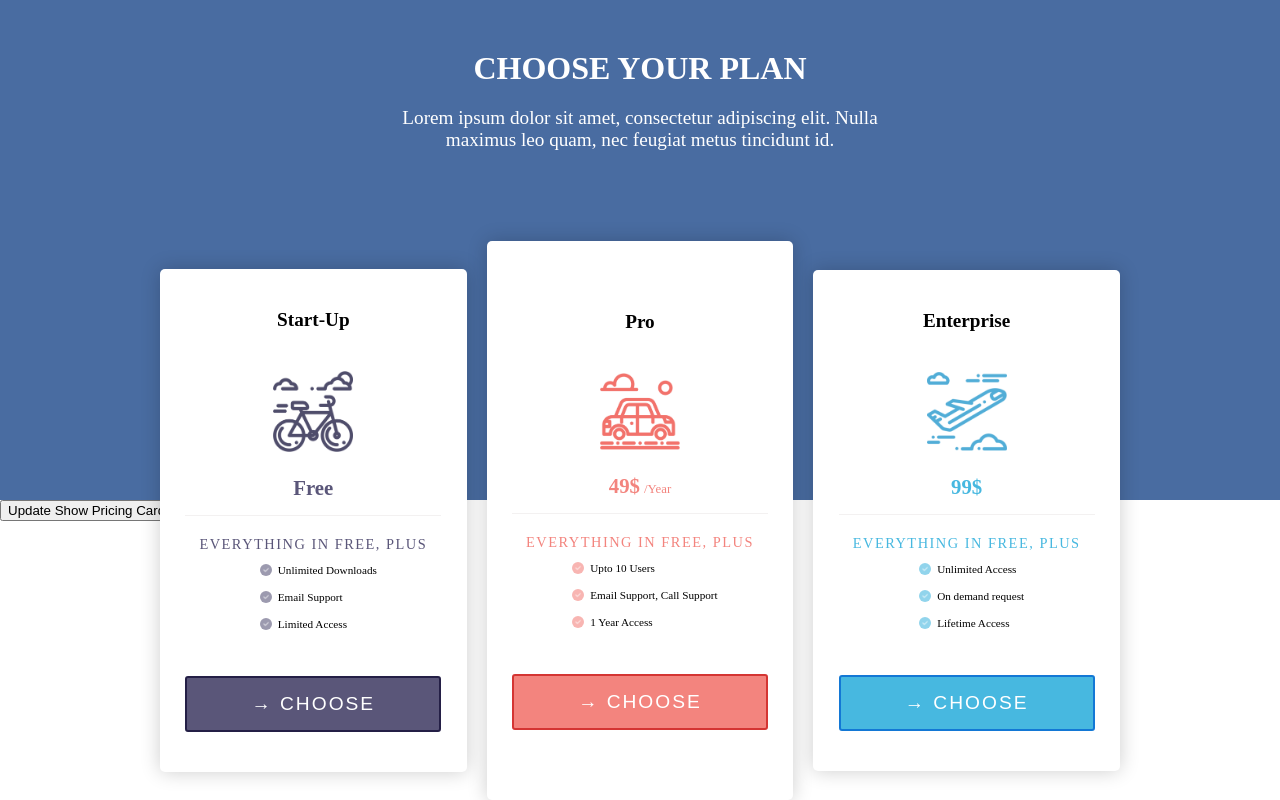
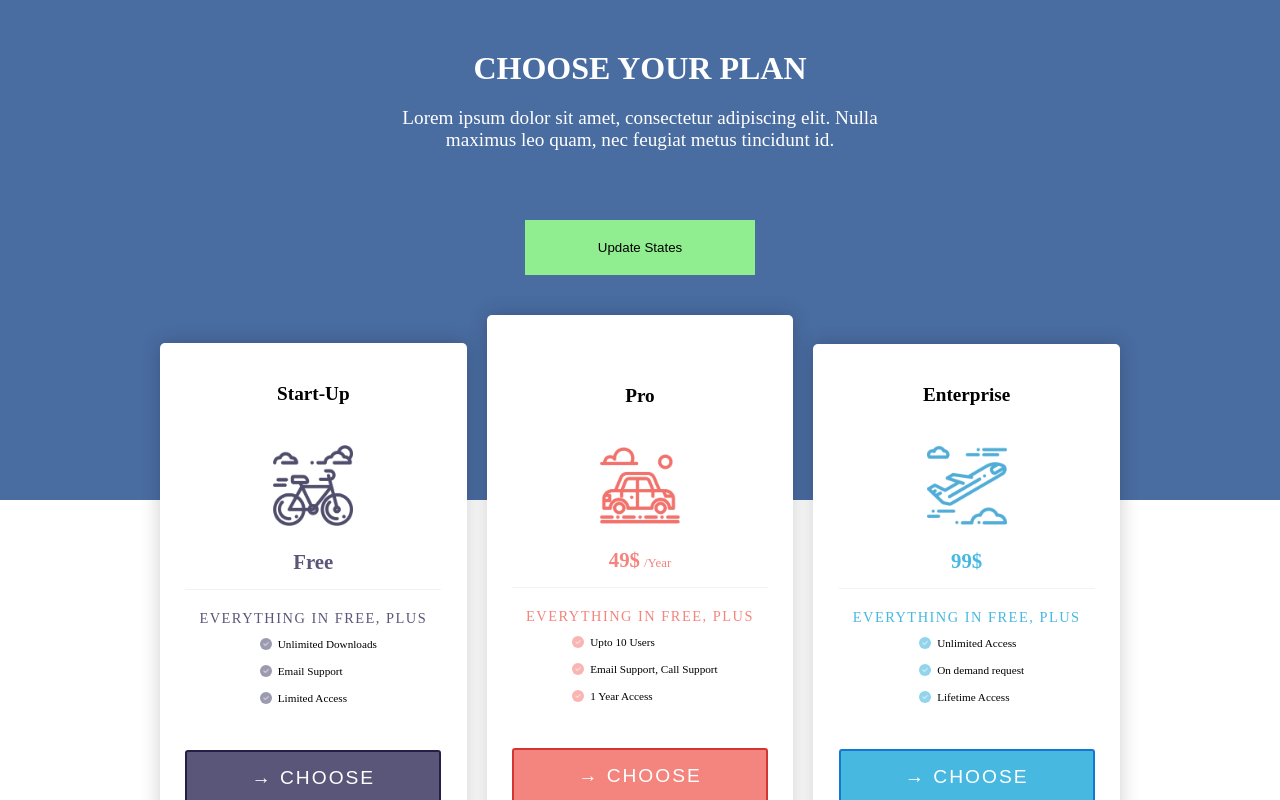
Before and after one commit to dillionmegida/react-course, a React (Vite) app: page / in a window 1280 px wide. Shown: the top 800 px of the page. Built offline with nearby package versions, Linux system fonts and the light colour scheme.

Commit message:
add code for asynchronous state lesson

```diff
--- a/src/App.jsx
+++ b/src/App.jsx
@@ -3,18 +3,27 @@ import styles from "./App.module.css"
 import { useState } from "react"
 
 function App() {
-  const [showPricingCards, setShowPricingCards] = useState(true)
-  const [showHeading, setShowHeading] = useState(true)
+  const [showPricingCards, setShowPricingCards] =
+    useState(true)
+  const [showHeading, setShowHeading] =
+    useState(true)
 
-  const updateShowPricingCards = () => {
-    setShowPricingCards(!showPricingCards)
-  }
+  // const updateShowPricingCards = () => {
+  //   setShowPricingCards(!showPricingCards) // batch/queue the update
+  //   console.log(showPricingCards)
+  // }
 
-  const updateShowHeading =() => {
-    setShowHeading(!showHeading)
-  }
+
+  // const updateShowHeading = () => {
+  //   setShowHeading(!showHeading) // batch/queue the update
+  // }
 
   console.log("i am rendered")
+
+  const updateStates = () => {
+    setShowPricingCards(!showPricingCards) // queue for next render
+    setShowHeading(!showHeading) // queue for next render
+  }
 
   const cards = [
     {
@@ -67,12 +76,23 @@ function App() {
           nec feugiat metus tincidunt id.
         </p>
       </div>
-      <button onClick={updateShowPricingCards}>
-        Update Show Pricing Cards
-      </button>
-      <button onClick={updateShowHeading}>
-        Update Show Heading
-      </button>
+      <div className={styles["update-buttons"]}>
+        {/* <button
+          className={styles["update-button"]}
+          onClick={updateShowHeading}
+        >
+          Update Show Heading
+        </button>
+        <button
+          className={styles["update-button"]}
+          onClick={updateShowPricingCards}
+        >
+          Update Show Pricing Cards
+        </button> */}
+        <button onClick={updateStates} className={styles["update-button"]}>
+          Update States
+        </button>
+      </div>
       {showPricingCards && (
         <div
           className={`${styles.prices} container`}
--- a/src/App.module.css
+++ b/src/App.module.css
@@ -19,6 +19,21 @@
   font-size: 1.2rem;
 }
 
+.update-buttons {
+  position: relative;
+  top: -300px;
+}
+
+.update-button {
+  display: block;
+  border: none;
+  padding: 20px 30px;
+  background-color: lightgreen;
+  margin-bottom: 20px;
+  width: 230px;
+  margin: 20px auto;
+}
+
 .prices {
   display: grid;
   grid-template-columns: repeat(3, 1fr);
--- a/src/main.jsx
+++ b/src/main.jsx
@@ -6,6 +6,5 @@ import './global.css'
 ReactDOM.createRoot(document.getElementById('root')).render(
   <React.StrictMode>
     <App />
-    <App />
   </React.StrictMode>,
 )
```
